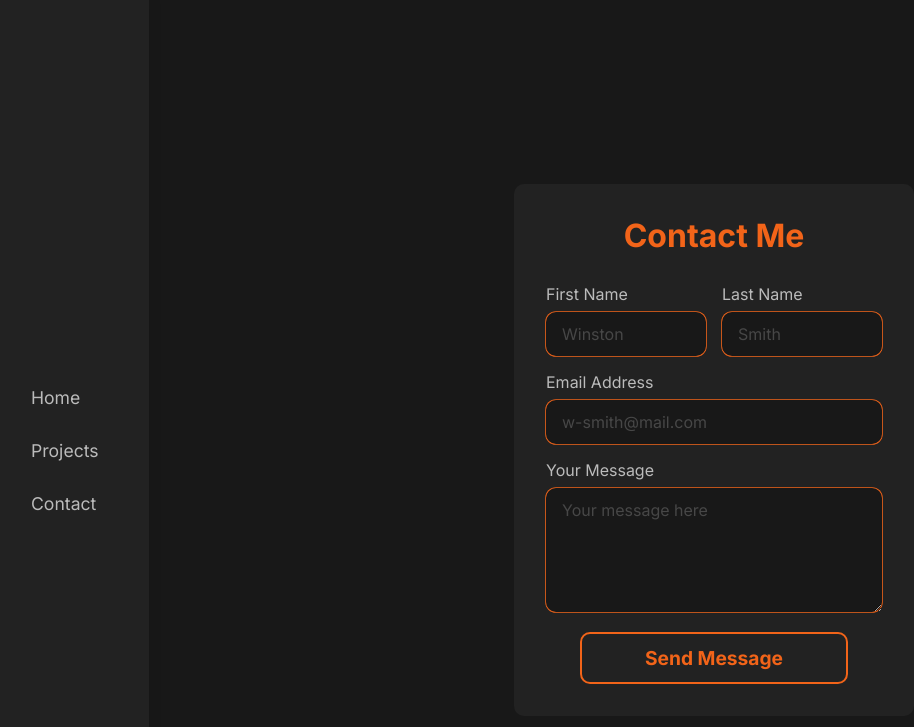
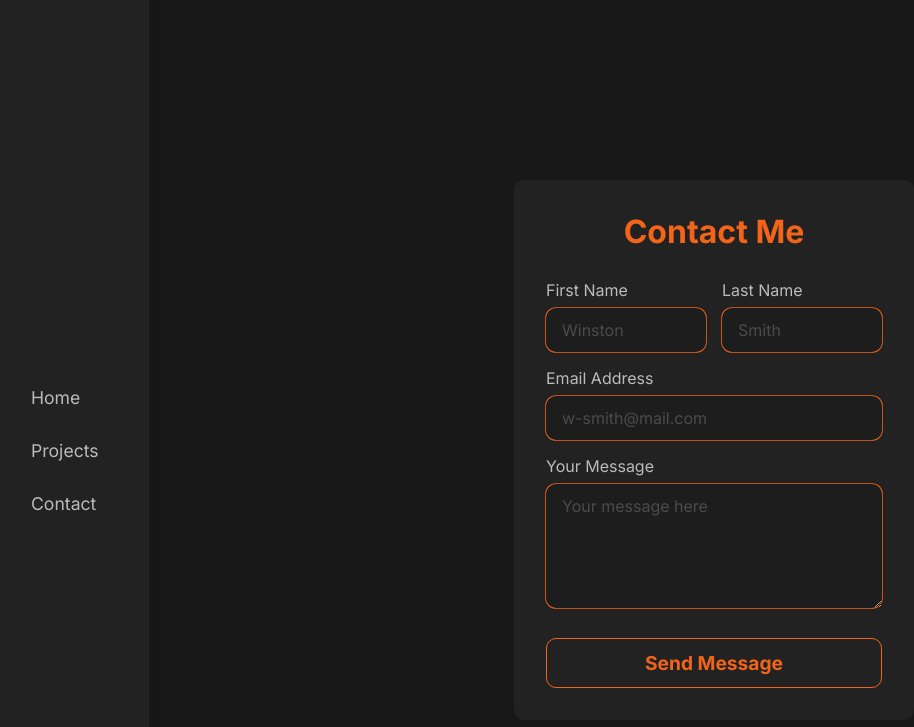
Before and after one commit to vostok1942/vostok1942.github.io, a Jekyll site: the page built from contact.md, in a window 1280 px wide. Shown: the top 727 px of the page, without its empty margins (1-915 px from the left). Built offline with Jekyll 4.4.1, drawn with Linux system fonts in a browser that asks for light colours.

Commit message:
edit table tennis ball launcher end date and tweak styling

```diff
--- a/assets/css/style.css
+++ b/assets/css/style.css
@@ -327,7 +327,7 @@ p {
   }
 
   #about-me {
-    margin-bottom: 1rem;
+    margin: 1rem auto;
   }
 
   #headline p {
@@ -355,8 +355,8 @@ p {
 
   .contact-form button[type="submit"]:hover,
 .contact-form button[type="submit"]:focus {
-  transform: scale(1.05);
-  box-shadow: 0 0 10px var(--accent-orange);
+  /* transform: scale(1.05); */
+  box-shadow: 0 0 0 2px var(--accent-orange);
 }
 
   .project-row:hover {
@@ -432,7 +432,7 @@ textarea::placeholder {
   margin-bottom: 1rem;
   border: none;
   border-radius: var(--border-radius);
-  background: var(--bg-dark);
+  background: #1d1d1d;
   box-shadow: 0 0 0 0.8px var(--accent-orange);
   color: var(--text-light);
   font-size: 1rem;
@@ -457,7 +457,7 @@ textarea::placeholder {
   color: var(--accent-orange);
   font-family: var(--main-font);
   font-weight: bold;
-  border: 2px solid var(--accent-orange);
+  border: 1px solid var(--accent-orange);
   border-radius: var(--border-radius);
   padding: 0.75rem 1.4rem;
   font-size: 1.2rem;
@@ -465,8 +465,8 @@ textarea::placeholder {
   /* transition: all var(--transition) ease; */
   transition: all 400ms cubic-bezier(.47,1.64,.41,.8);
   display: block;
-  width: 80%;
-  margin: 0 auto;
+  width: 100%;
+  margin: 10px auto 0;
 }
 
 #result {
```
Also changed, not shown: _projects/table-tennis-ball-launcher.md (+1 -0 lines), index.md (+2 -2 lines).
